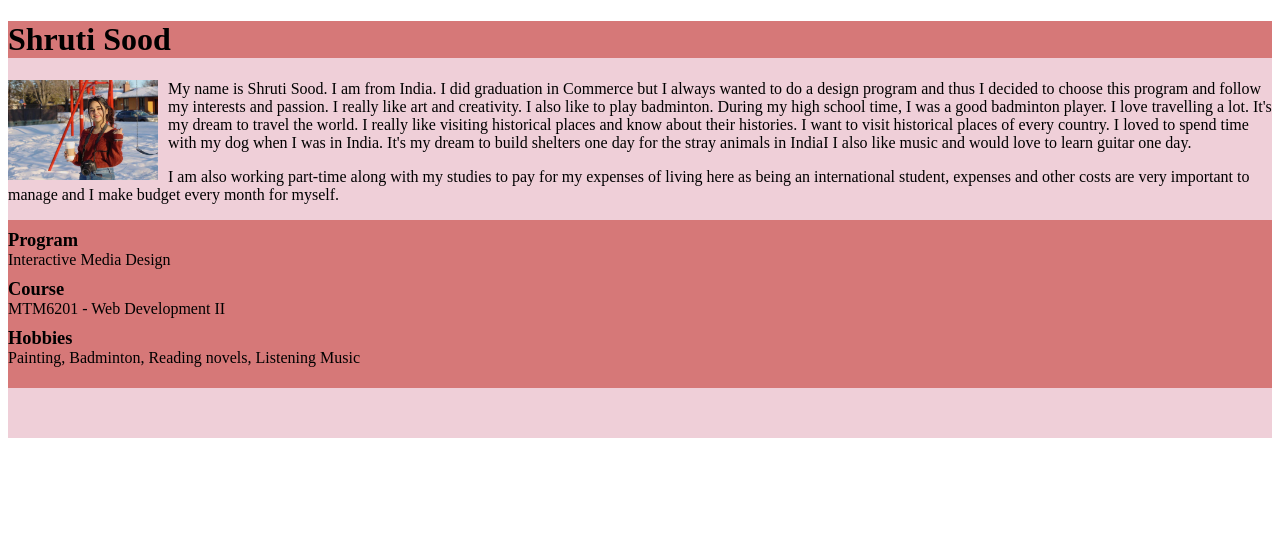
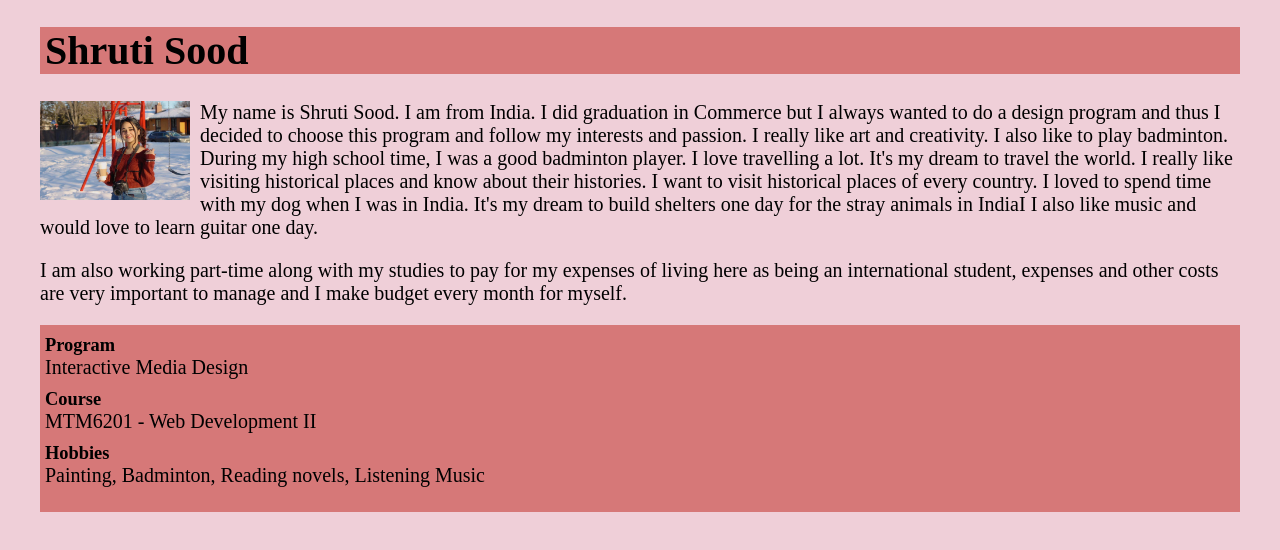
Before and after one commit to Shruti00123/mtm6201-week1, a plain HTML site: page index.html in a window 1280 px wide. Drawn offline with Linux system fonts and the light colour scheme.

Commit message:
final changes

```diff
--- a/css/main.css
+++ b/css/main.css
@@ -1,27 +1,42 @@
-.image{
+.image {
     max-width: 150px;
     height: auto;
     float: left;
     margin-right: 10px;
 }
-.list{
-    background-color:  rgb(214, 120, 120);
+
+.list {
+    background-color: rgb(214, 120, 120);
     padding-bottom: 5px;
+    padding-left: 5px;
 }
-dt{
+
+dt {
     font-weight: bold;
     font-size: 1.15rem;
     padding-top: 10px;
 }
-dd{
+
+dd {
     margin: 0;
 }
-.wrapper{
+
+.wrapper {
     background-color: rgb(239, 207, 216);
     padding-bottom: 50px;
 
+
 }
 
-h1{
+h1 {
     background-color: rgb(214, 120, 120);
+    padding-left: 5px;
 }
+
+body {
+    font-size: 20px;
+    margin: 0 auto;
+    max-width: 1200px;
+    background-color: rgb(239, 207, 216);
+
+}
```
